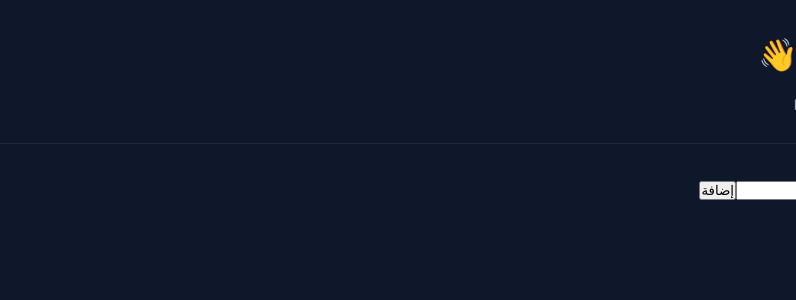
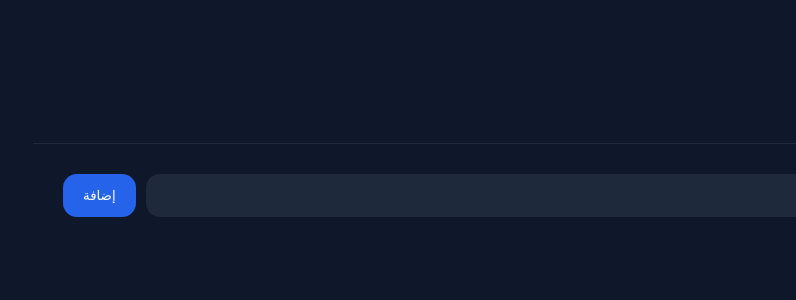
Before and after one commit to bt3762334-commits/study-shield, a React (Vite) app: page /tasks in a window 1280 px wide. Shown: the top 300 px of the page, without its empty margins (484-1280 px from the left). Built offline with nearby package versions, Linux system fonts and the light colour scheme.

Commit message:
Update globals.css

```diff
--- a/src/styles/globals.css
+++ b/src/styles/globals.css
@@ -299,3 +299,62 @@ a {
 .achievement-preview p {
   color: var(--muted);
 }
+.tasks-page {
+  display: flex;
+  flex-direction: column;
+  gap: 20px;
+}
+
+.task-form {
+  display: flex;
+  gap: 10px;
+}
+
+.task-form input {
+  flex: 1;
+  background: var(--card);
+  border: none;
+  outline: none;
+  color: white;
+  padding: 14px;
+  border-radius: 14px;
+}
+
+.task-form button {
+  background: var(--primary);
+  color: white;
+  border: none;
+  padding: 14px 20px;
+  border-radius: 14px;
+  cursor: pointer;
+}
+
+.tasks-list {
+  display: flex;
+  flex-direction: column;
+  gap: 12px;
+}
+
+.task-card {
+  background: var(--card);
+  padding: 16px;
+  border-radius: 16px;
+
+  display: flex;
+  justify-content: space-between;
+  align-items: center;
+}
+
+.task-card button {
+  background: crimson;
+  border: none;
+  color: white;
+  padding: 8px 14px;
+  border-radius: 10px;
+  cursor: pointer;
+}
+
+.completed {
+  text-decoration: line-through;
+  opacity: .6;
+}
```
